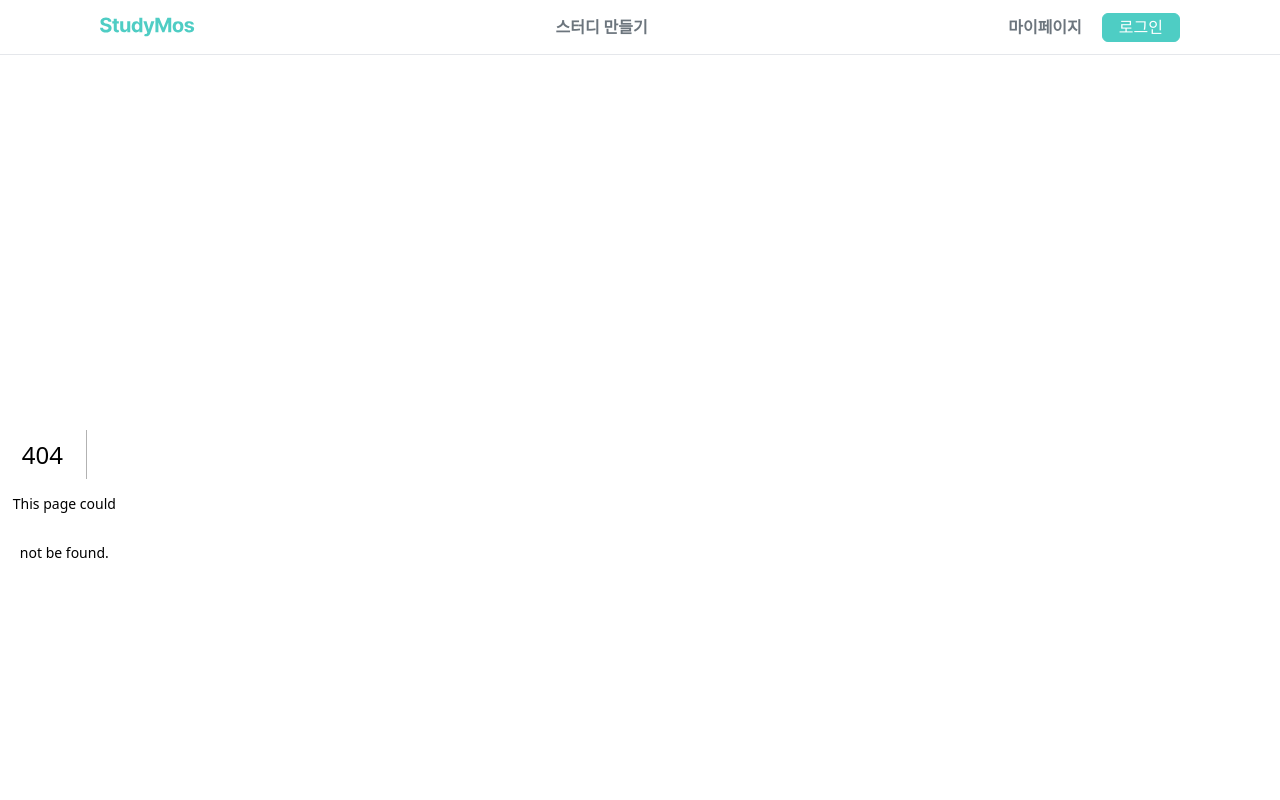
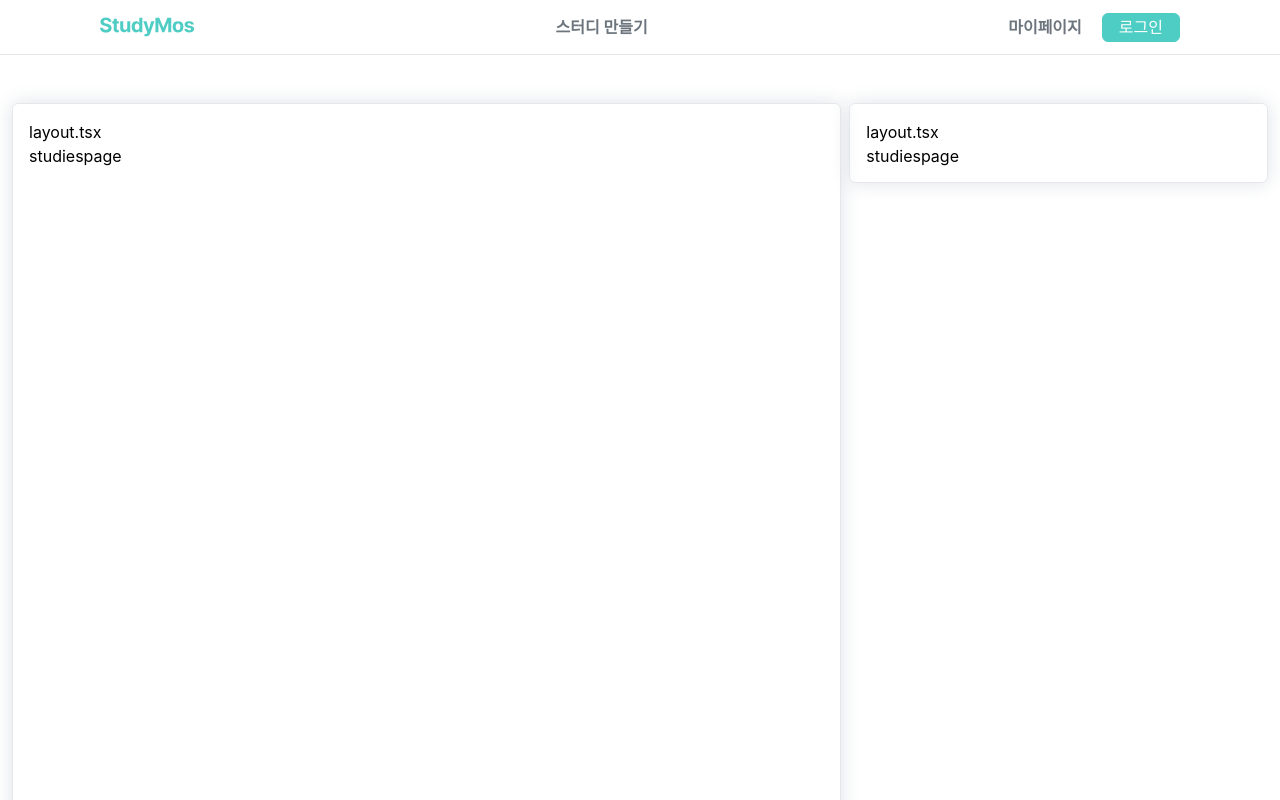
Before and after one commit to project-mos/frontend, a Next.js app: page /studies/1 in a window 1280 px wide. Before the commit this address had no page. Shown: the top 800 px of the page. Built offline with nearby package versions, Linux system fonts and the light colour scheme.

Commit message:
🚀 [Feat]: studies/[id] layout.tsx 컴포넌트 추가 🚀 [Feat]: studies/[id] page.tsx 컴포넌트 추가

```diff
--- /dev/null
+++ b/src/app/studies/[id]/layout.tsx
@@ -0,0 +1,17 @@
+import Card from "@/components/atoms/Card";
+import React from "react";
+
+const StudiesLayout = ({ children }: { children: React.ReactNode }) => {
+  return (
+    <>
+      <Card className="col-span-8  flex flex-col mr-2 min-h-screen ">
+        layout.tsx{children}
+      </Card>
+      <Card className="col-span-4 flex flex-col h-20 ">
+        layout.tsx{children}
+      </Card>
+    </>
+  );
+};
+
+export default StudiesLayout;
--- /dev/null
+++ b/src/app/studies/[id]/page.tsx
@@ -0,0 +1,7 @@
+import React from "react";
+
+const page = () => {
+  return <div className="col-span-8">studiespage</div>;
+};
+
+export default page;
```
